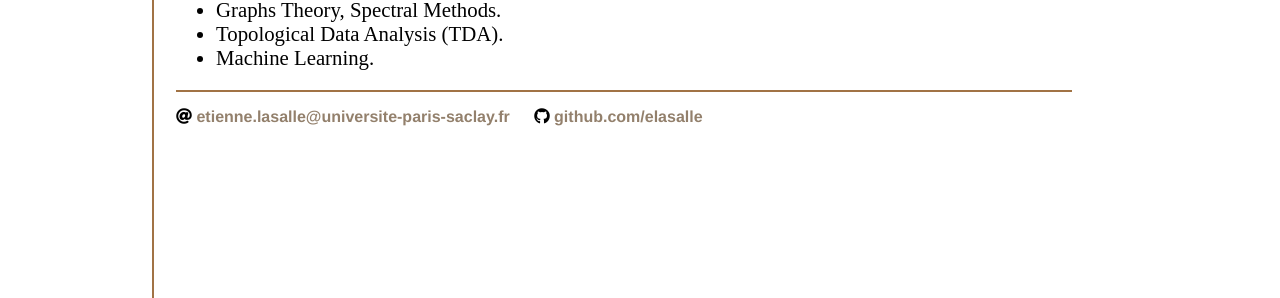
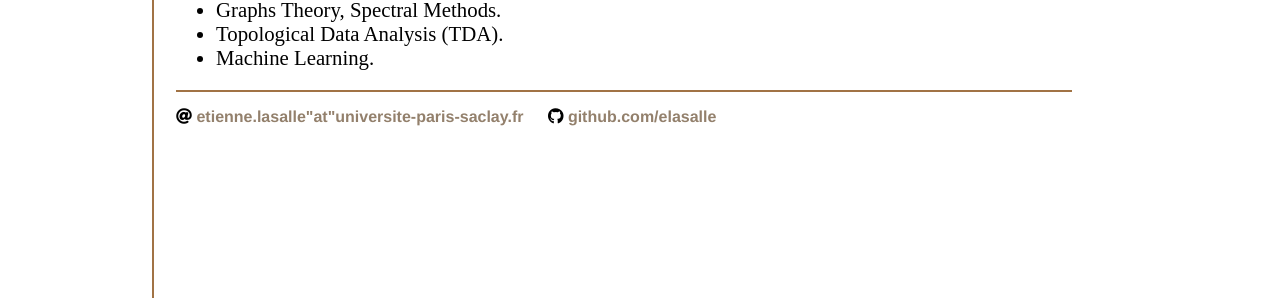
Before and after one commit to elasalle/elasalle.github.io, a Jekyll site: the page built from index.html, in a window 1280 px wide. Shown: the part 554-852 px from the top of the page. Built offline with Jekyll 4.4.1, drawn with Linux system fonts in a browser that asks for light colours.

Commit message:
update email adress

```diff
--- a/_layouts/default.html
+++ b/_layouts/default.html
@@ -27,7 +27,7 @@
 			</div><!-- /.container -->
 			<footer>
 	    		<ul>
-	        		<li><nobr> <i class="fas fa-at"></i>  <a class="grey" href="mailto:etienne.lasalle@universite-paris-saclay.fr">etienne.lasalle@universite-paris-saclay.fr</a></nobr></li>
+	        		<li><nobr> <i class="fas fa-at"></i>  <a class="grey">etienne.lasalle"at"universite-paris-saclay.fr</a></nobr></li>
 	        		<li><nobr> <i class="fab fa-github"></i>  <a class="grey" href="https://github.com/elasalle">github.com/elasalle</a></nobr></li>
 				</ul>
 			</footer>
```
